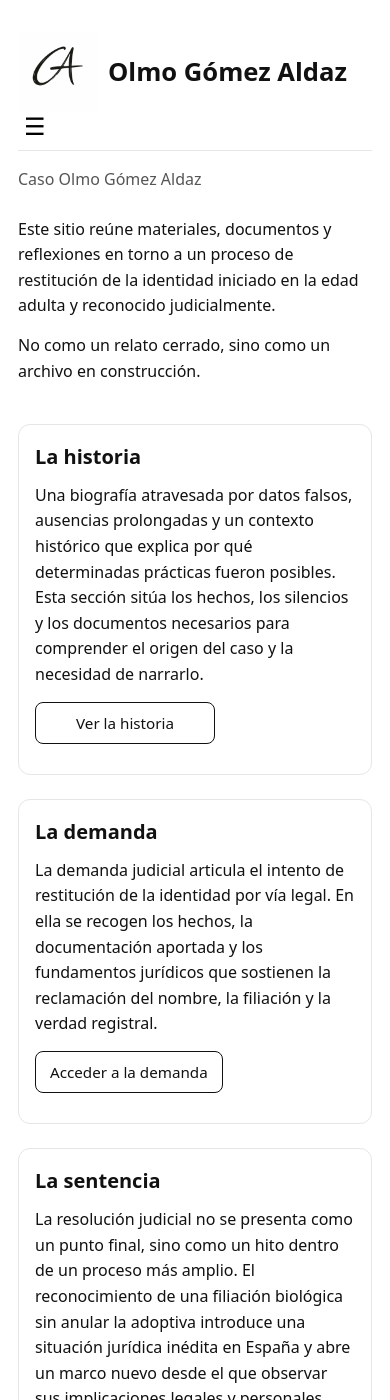
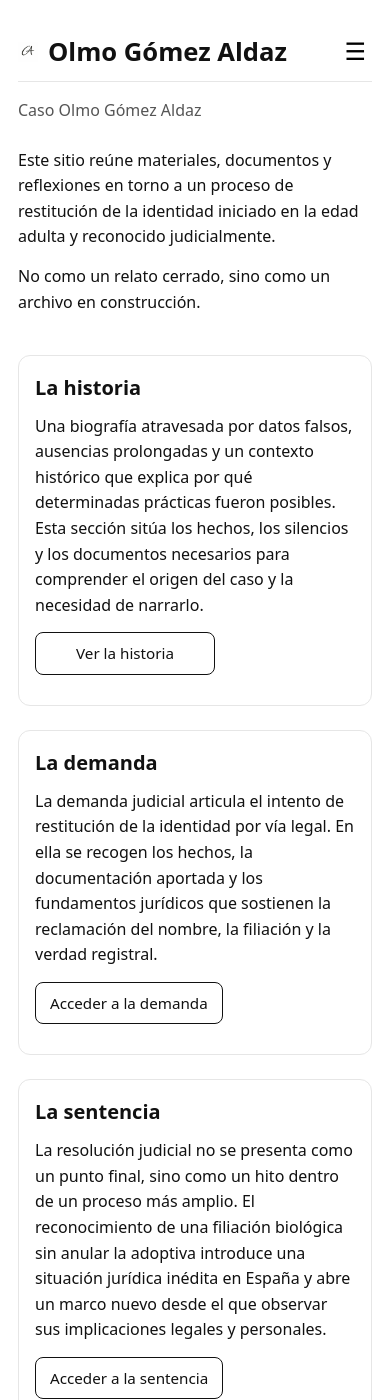
Before and after one commit to olmogaldaz/olmogaldaz.github.io, a Jekyll site: the page built from index.html, in a window 390 px wide and 1400 px high. Built offline with Jekyll 4.4.1, drawn with Linux system fonts in a browser that asks for light colours.

Commit message:
Update style.css

```diff
--- a/css/style.css
+++ b/css/style.css
@@ -278,8 +278,8 @@
     gap: 10px;
   }
 
-  .logo-ga {
-    height: 50px;
+  .site-title .logo-ga {
+    height: 20px;
   }
 
   header h1{
@@ -369,8 +369,4 @@
   background: #fff;
 }
 
-@media (max-width:600px){
-.site-title .logo-ga {
-  height: 80px !important;
-  }
 }
```
